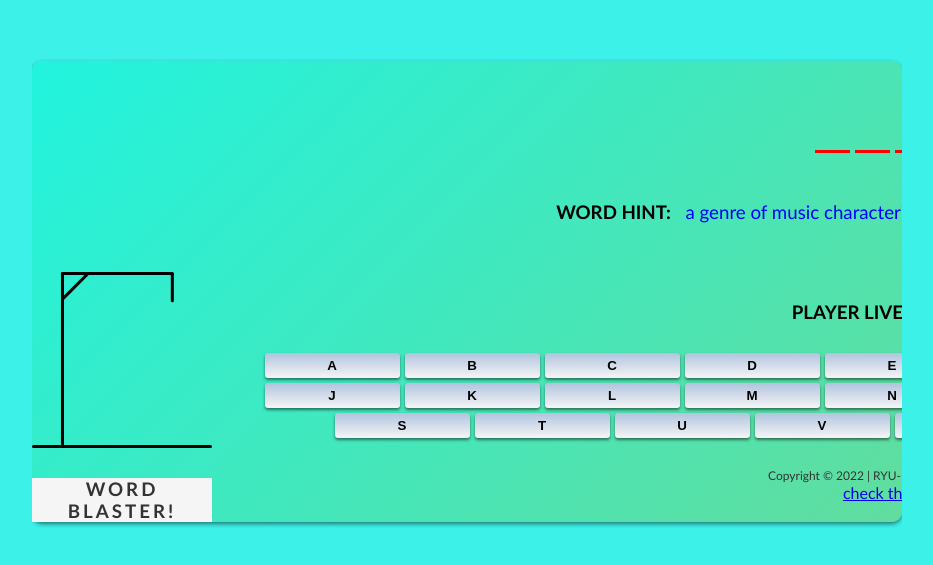
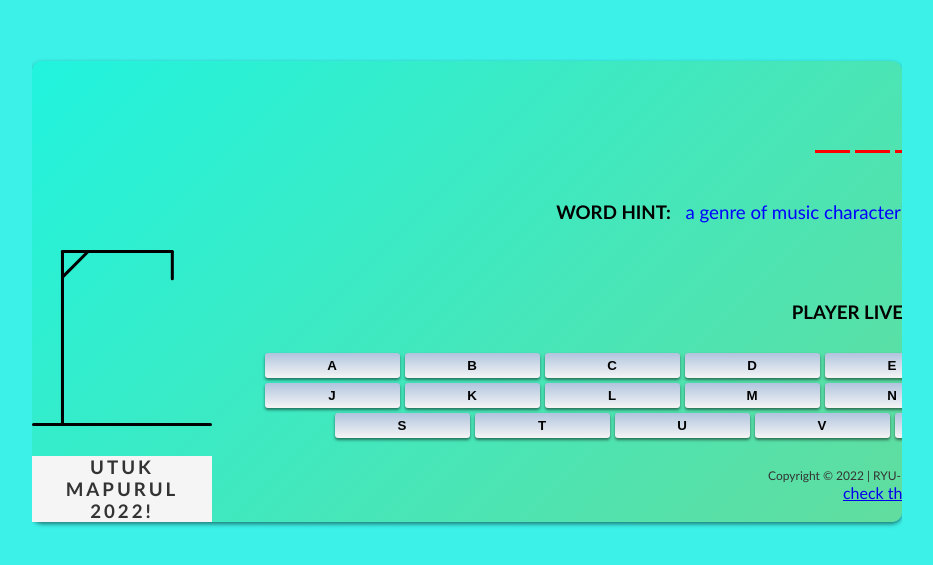
Before and after one commit to rhey0027/deadman, a plain HTML site: page index.html in a window 1280 px wide. Shown: the part 109-674 px from the top of the page, without its empty margins (173-1106 px from the left). Drawn offline with Linux system fonts and the light colour scheme.

Commit message:
change title

```diff
--- a/index.html
+++ b/index.html
@@ -20,7 +20,7 @@
   <div class="container">
     <div class="image-content">
       <img src="./images/hangman-0.svg" alt="image.gif">
-      <h3 class="blink">word blaster!</h3>
+      <h3 class="blink">Utuk Mapurul 2022!</h3>
     </div>
     <div class="game-content">
       <div class="word-container">
```
